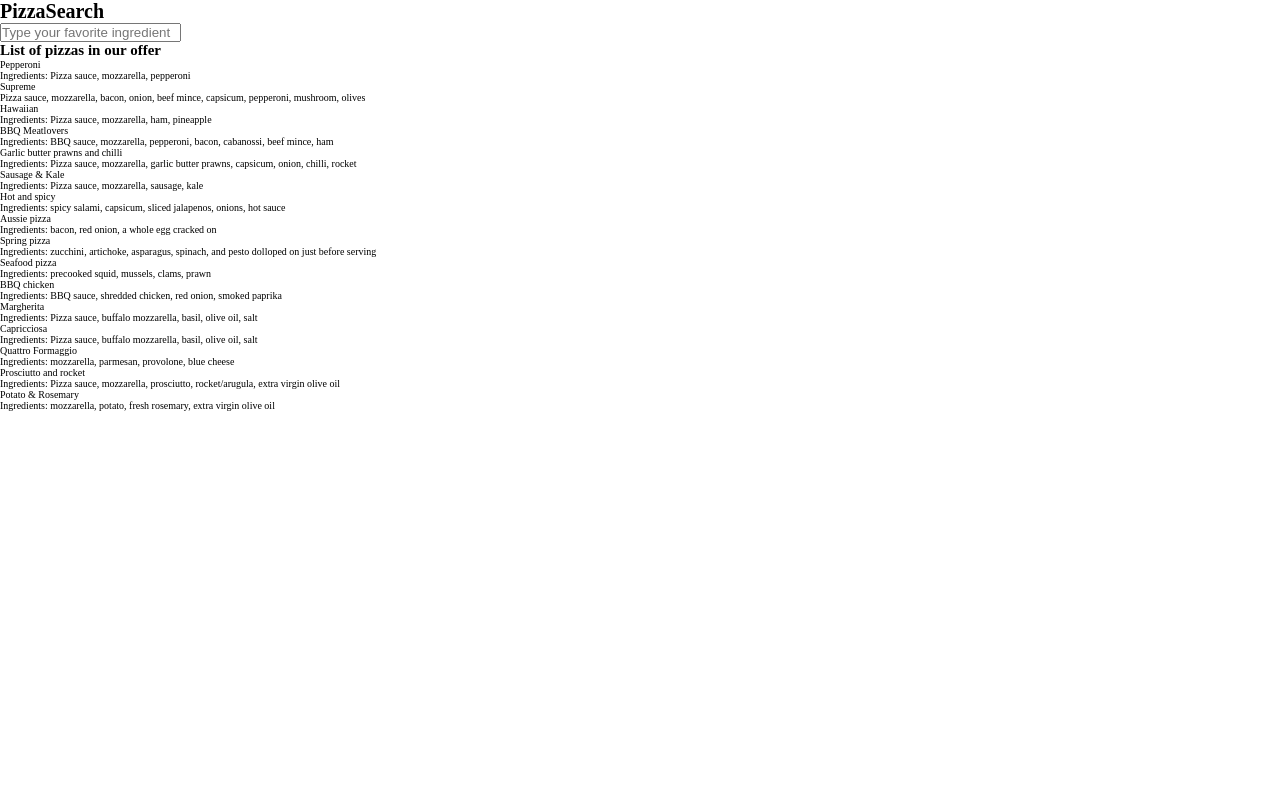
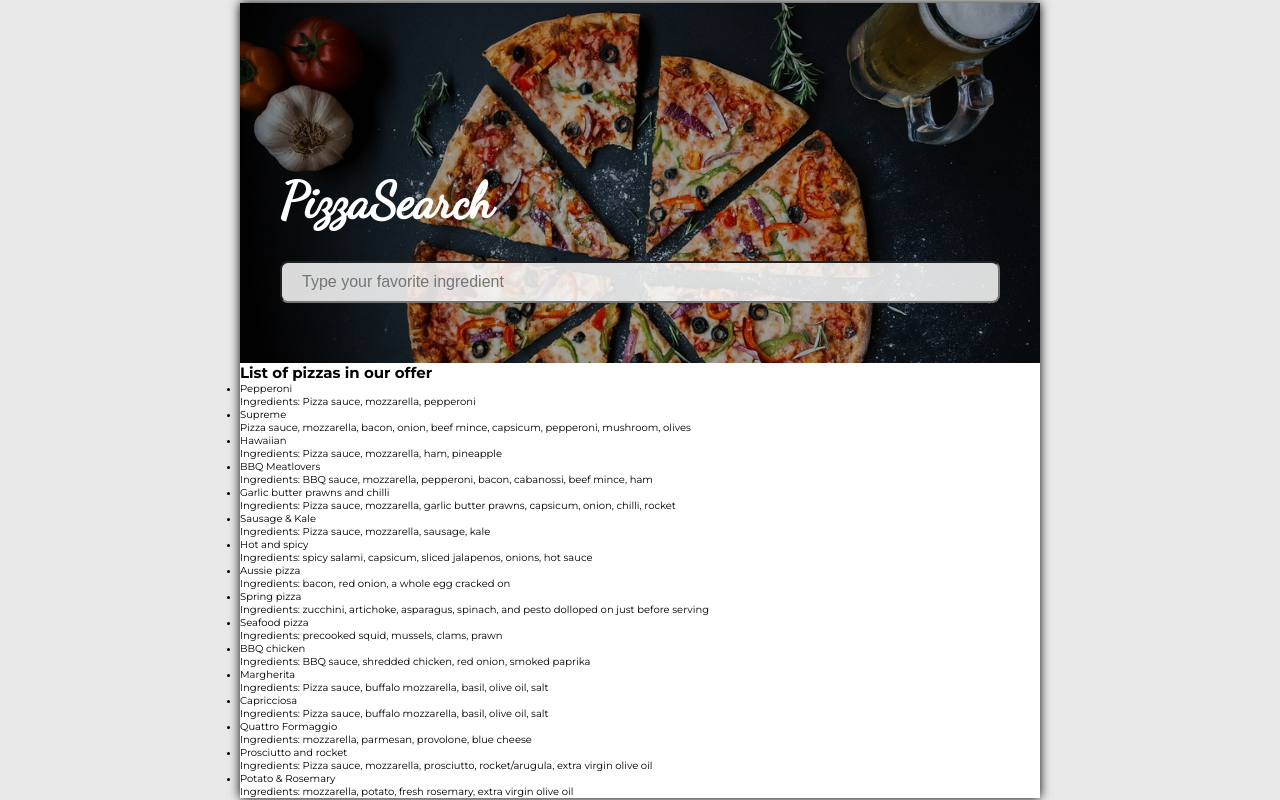
Before and after one commit to gabatk/Choose-the-best-pizza, a plain HTML site: page index.html in a window 1280 px wide. Drawn offline with Linux system fonts and the light colour scheme.

Commit message:
Header CSS styles implemented.

```diff
--- a/css/style.css
+++ b/css/style.css
@@ -10,3 +10,58 @@ html {
     font-size: 62.5%;
     scroll-behavior: smooth;
 }
+
+body {
+    display: flex;
+    justify-content: center;
+    align-items: center;
+    min-height: 100vh;
+
+    font-family: 'Montserrat', sans-serif;
+    background-color: rgb(233, 233, 233);
+}
+
+.wrapper {
+    width: 800px;
+    background-color: #fff;
+    box-shadow: 0 0 10px #000;
+}
+
+.header {
+    display: flex;
+    justify-content: flex-end;
+    align-items: flex-start;
+    flex-direction: column;
+    position: relative;
+    height: 360px;
+    padding: 20px 40px;
+    font-family: 'Dancing Script', cursive;
+    background-image: url('../img/pizza-3007395_960_720.jpg');
+    background-size: cover;
+    z-index: 0;
+}
+
+.shadow {
+    position: absolute;
+    top: 0;
+    left: 0;
+    width: 100%;
+    height: 100%;
+    background-color: rgba(0, 0, 0, .35);
+    z-index: -1;
+}
+
+.header-title {
+    margin-bottom: 30px;
+    color: #fff;
+    font-size: 5rem;
+}
+
+.search {
+    padding: 10px 20px;
+    margin-bottom: 40px;
+    width: 100%;
+    font-size: 1.6rem;
+    border-radius: 8px;
+    background-color: rgba(255, 255, 255, .85);
+}
--- a/index.html
+++ b/index.html
@@ -5,13 +5,14 @@
 		<meta http-equiv="X-UA-Compatible" content="IE=edge" />
 		<meta name="viewport" content="width=device-width, initial-scale=1.0" />
 		<title>Choose the best pizza</title>
+        <link rel="preconnect" href="https://fonts.googleapis.com"><link rel="preconnect" href="https://fonts.gstatic.com" crossorigin><link href="https://fonts.googleapis.com/css2?family=Dancing+Script&family=Montserrat:wght@400;700&display=swap" rel="stylesheet">
 		<link rel="stylesheet" href="./css/style.css" />
 	</head>
 	<body>
 		<div class="wrapper">
 			<div class="header">
 				<div class="shadow"></div>
-				<h1>PizzaSearch</h1>
+				<h1 class="header-title">PizzaSearch</h1>
 				<input
 					type="text"
 					class="search"
```
Also changed, not shown: img/pizza-3007395_960_720.jpg (added).
